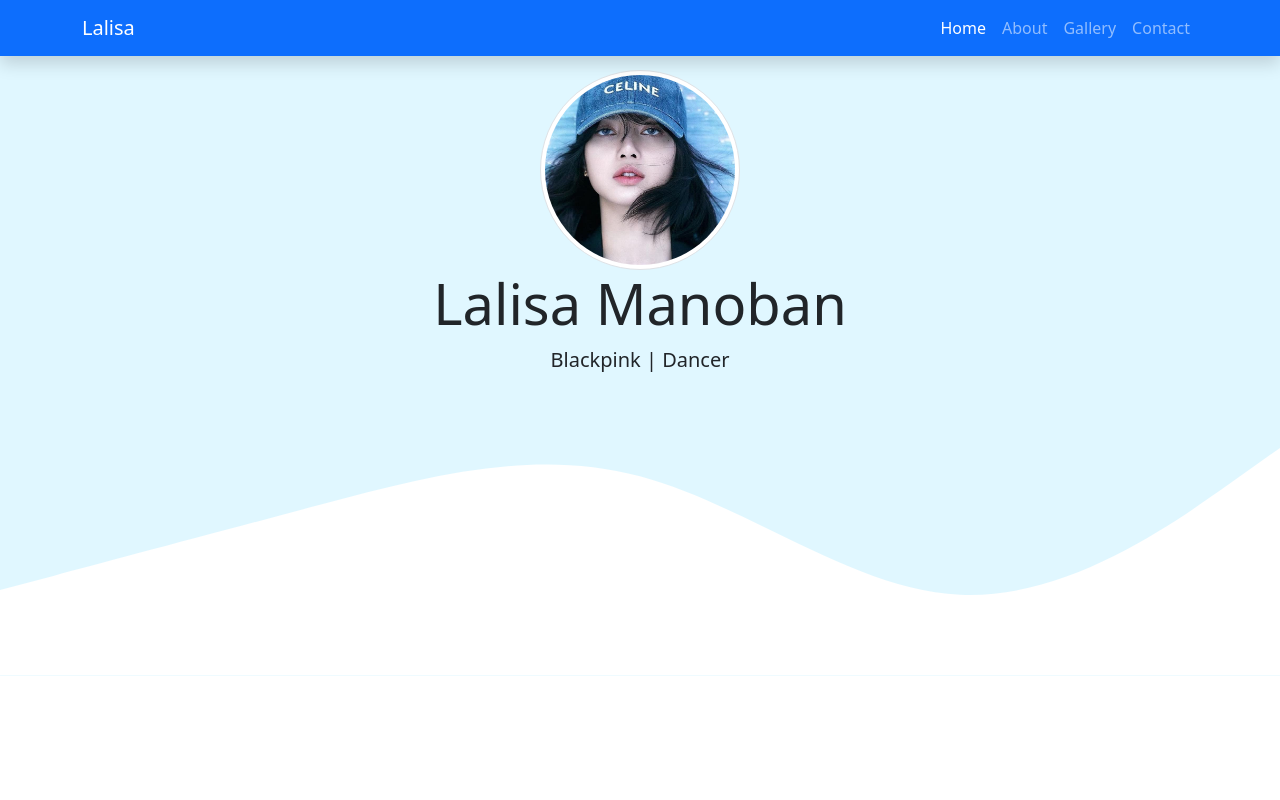
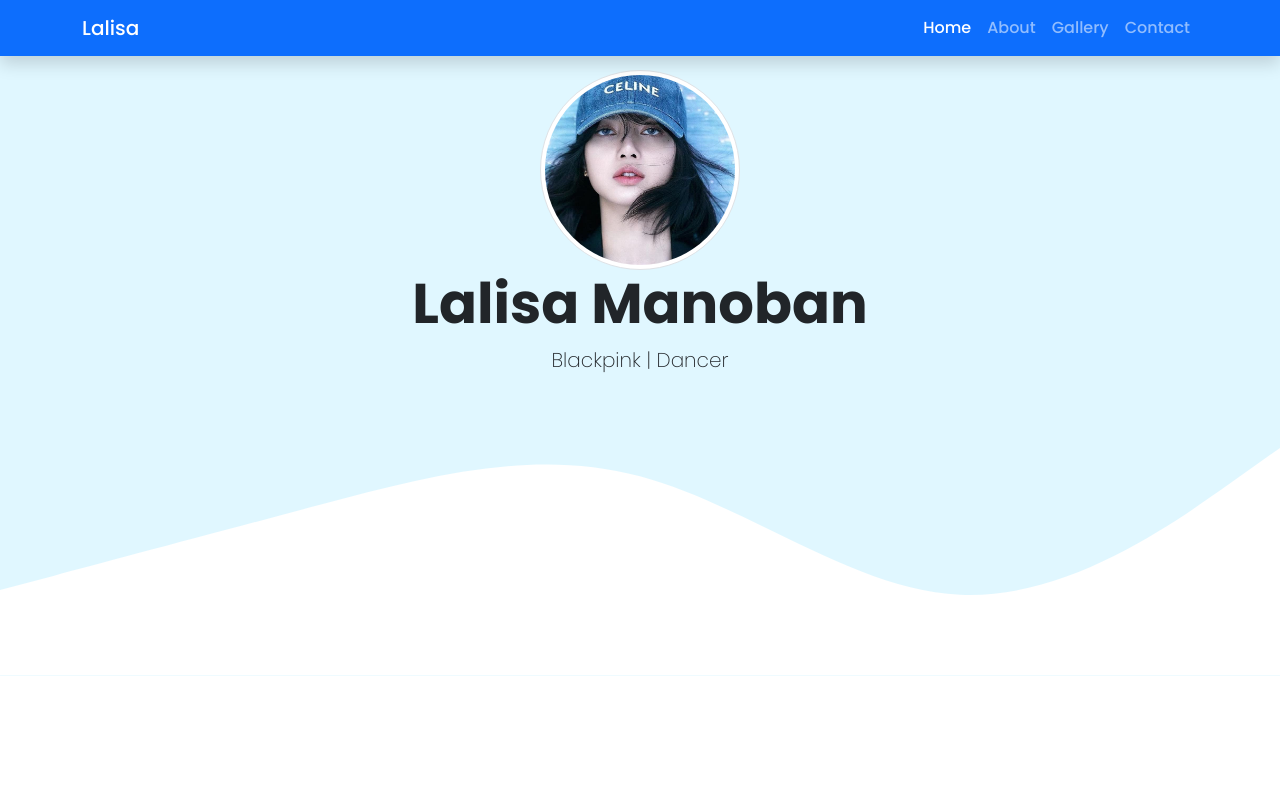
Before and after one commit to Mestikasos/Mestikasos.github.io, a plain HTML site: page index.html in a window 1280 px wide. Shown: the top 800 px of the page. Drawn offline with nearby package versions, Linux system fonts and the light colour scheme.

Commit message:
menambahkan favicon dan google font

```diff
--- a/index.html
+++ b/index.html
@@ -15,6 +15,14 @@
 
 	<!-- Bootstrap Icons -->
 	<link rel="stylesheet" href="https://cdn.jsdelivr.net/npm/bootstrap-icons@1.7.1/font/bootstrap-icons.css">
+
+	<!-- Favicon -->
+	<link rel="shortcut icon" href="img/lalisa.jpg">
+
+	<!-- Google Font -->
+	<link rel="preconnect" href="https://fonts.googleapis.com">
+	<link rel="preconnect" href="https://fonts.gstatic.com" crossorigin>
+	<link href="https://fonts.googleapis.com/css2?family=Poppins:ital,wght@0,200;0,500;0,600;0,700;0,800;1,400&display=swap" rel="stylesheet">
 
 	<title>My Website | Lalisa</title>
 </head>
--- a/style.css
+++ b/style.css
@@ -3,6 +3,13 @@
 	background-color: #e0f7ff;
 }
 
+body{
+	font-family: 'Poppins', sans-serif;
+}
+
+.jumbotron h1{
+	font-weight: bold;
+}
 
 #gallery{
 	background-color:#e0f7ff ;
```
